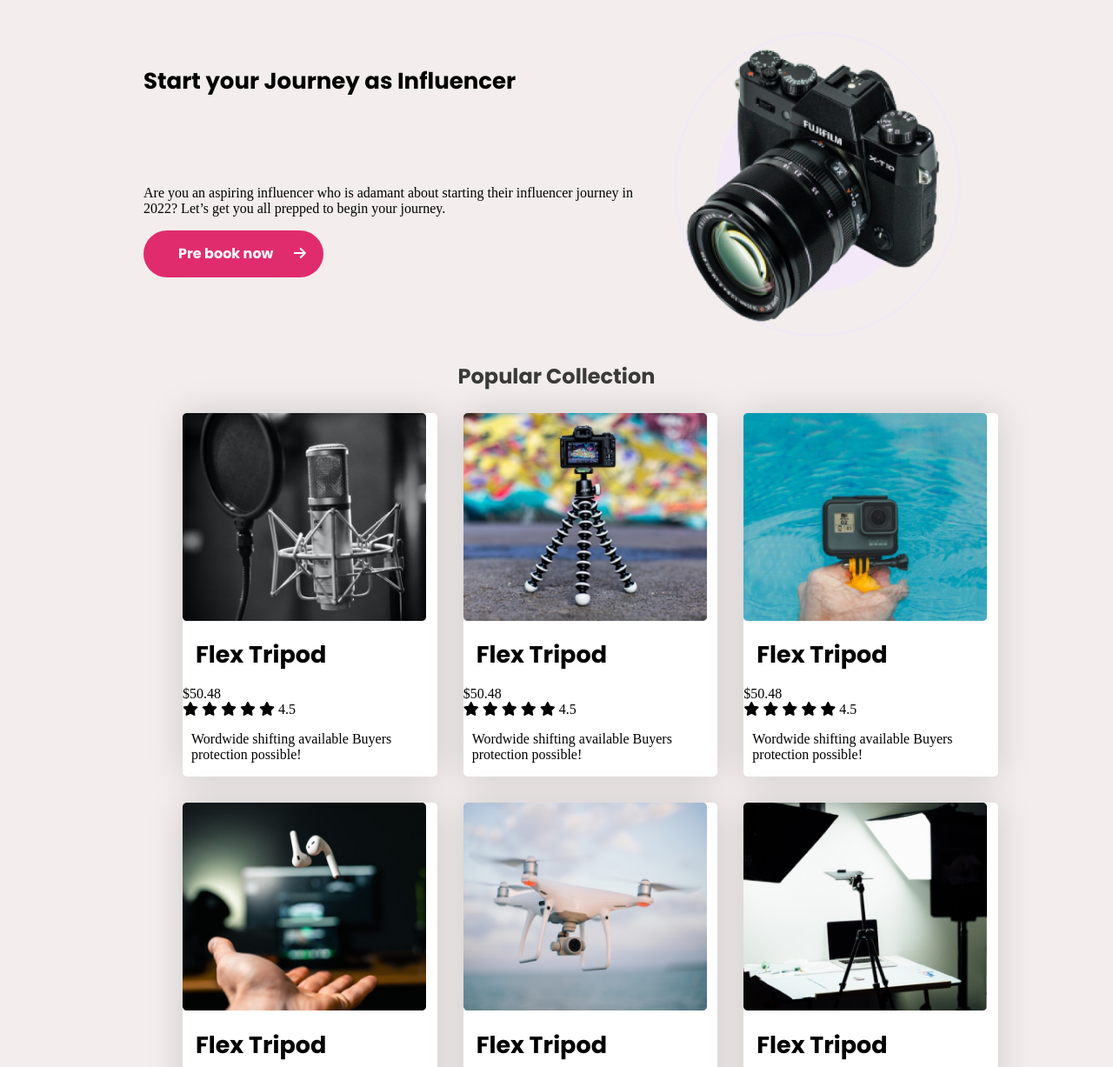
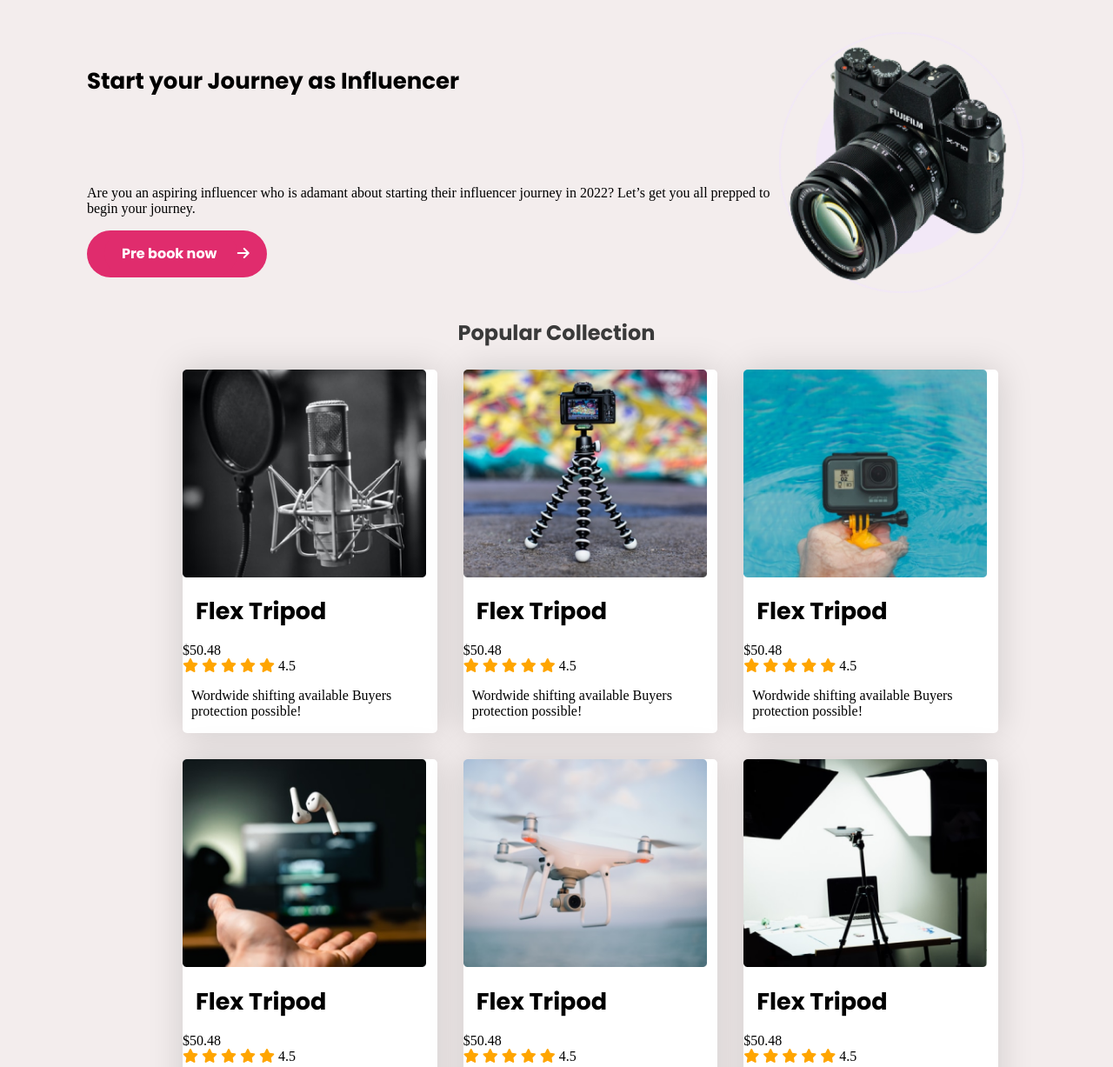
Before and after one commit to foadtkf/influencer-gear, a plain HTML site: page index.html in a window 1280 px wide. Shown: the part 73-1300 px from the top of the page at 87% size. Drawn offline with Linux system fonts and the light colour scheme.

Commit message:
final-submission

```diff
--- a/index.html
+++ b/index.html
@@ -54,7 +54,7 @@
                                 <i class="fas fa-star filled"></i>
                                 <i class="fas fa-star filled"></i>
                                 <i class="fas fa-star filled"></i>
-                                <i class="fas fa-star empty"></i>
+                                <i class="fas fa-star white-star"></i>
                                 <span>4.5</span><br> </div>
                             <p class="pr-info2">Wordwide shifting available Buyers protection possible!
                             </p>
@@ -72,7 +72,7 @@
                                 <i class="fas fa-star filled"></i>
                                 <i class="fas fa-star filled"></i>
                                 <i class="fas fa-star filled"></i>
-                                <i class="fas fa-star empty"></i>
+                                <i class="fas fa-star white-star"></i>
                                 <span>4.5</span><br> </div>
                             <p class="pr-info2">Wordwide shifting available Buyers protection possible!
                             </p>
@@ -90,7 +90,7 @@
                                 <i class="fas fa-star filled"></i>
                                 <i class="fas fa-star filled"></i>
                                 <i class="fas fa-star filled"></i>
-                                <i class="fas fa-star empty"></i>
+                                <i class="fas fa-star white-star"></i>
                                 <span>4.5</span><br> </div>
                             <p class="pr-info2">Wordwide shifting available Buyers protection possible!
                             </p>
@@ -108,7 +108,7 @@
                                 <i class="fas fa-star filled"></i>
                                 <i class="fas fa-star filled"></i>
                                 <i class="fas fa-star filled"></i>
-                                <i class="fas fa-star empty"></i>
+                                <i class="fas fa-star white-star"></i>
                                 <span>4.5</span><br> </div>
                             <p class="pr-info2">Wordwide shifting available Buyers protection possible!
                             </p>
@@ -126,7 +126,7 @@
                                 <i class="fas fa-star filled"></i>
                                 <i class="fas fa-star filled"></i>
                                 <i class="fas fa-star filled"></i>
-                                <i class="fas fa-star empty"></i>
+                                <i class="fas fa-star white-star"></i>
                                 <span>4.5</span><br> </div>
                             <p class="pr-info2">Wordwide shifting available Buyers protection possible!
                             </p>
@@ -144,7 +144,7 @@
                                 <i class="fas fa-star filled"></i>
                                 <i class="fas fa-star filled"></i>
                                 <i class="fas fa-star filled"></i>
-                                <i class="fas fa-star empty"></i>
+                                <i class="fas fa-star white-star"></i>
                                 <span>4.5</span><br> </div>
                             <p class="pr-info2">Wordwide shifting available Buyers protection possible!
                             </p>
@@ -162,7 +162,7 @@
                                 <i class="fas fa-star filled"></i>
                                 <i class="fas fa-star filled"></i>
                                 <i class="fas fa-star filled"></i>
-                                <i class="fas fa-star empty"></i>
+                                <i class="fas fa-star white-star"></i>
                                 <span>4.5</span><br> </div>
                             <p class="pr-info2">Wordwide shifting available Buyers protection possible!
                             </p>
@@ -180,7 +180,7 @@
                                 <i class="fas fa-star filled"></i>
                                 <i class="fas fa-star filled"></i>
                                 <i class="fas fa-star filled"></i>
-                                <i class="fas fa-star empty"></i>
+                                <i class="fas fa-star white-star"></i>
                                 <span>4.5</span><br> </div>
                             <p class="pr-info2">Wordwide shifting available Buyers protection possible!
                             </p>
@@ -198,7 +198,7 @@
                                 <i class="fas fa-star filled"></i>
                                 <i class="fas fa-star filled"></i>
                                 <i class="fas fa-star filled"></i>
-                                <i class="fas fa-star empty"></i>
+                                <i class="fas fa-star white-star"></i>
                                 <span>4.5</span><br> </div>
                             <p class="pr-info2">Wordwide shifting available Buyers protection possible!
                             </p>
--- a/styles/style.css
+++ b/styles/style.css
@@ -96,13 +96,13 @@ Section 1
     display: grid;
     grid-template-columns: 2fr 1fr;
     justify-content: space-around;
-    margin-right: 165px;
-    margin-left: 165px;
+    /* margin-right: 100px; */
+    margin-left: 100px;
 }
 
 .sec1_r img {
-    width: 350px;
-    height: 350px;
+    width: 300px;
+    height: 300px;
     transition: transform 1s;
 }
 
@@ -138,6 +138,14 @@ Section 1
 .pr-info2 {
     margin-left: 10px;
     margin-right: 40px;
+}
+
+.filled {
+    color: orange;
+}
+
+.white-star {
+    color: orange;
 }
 
 .thumbnail img {
```
